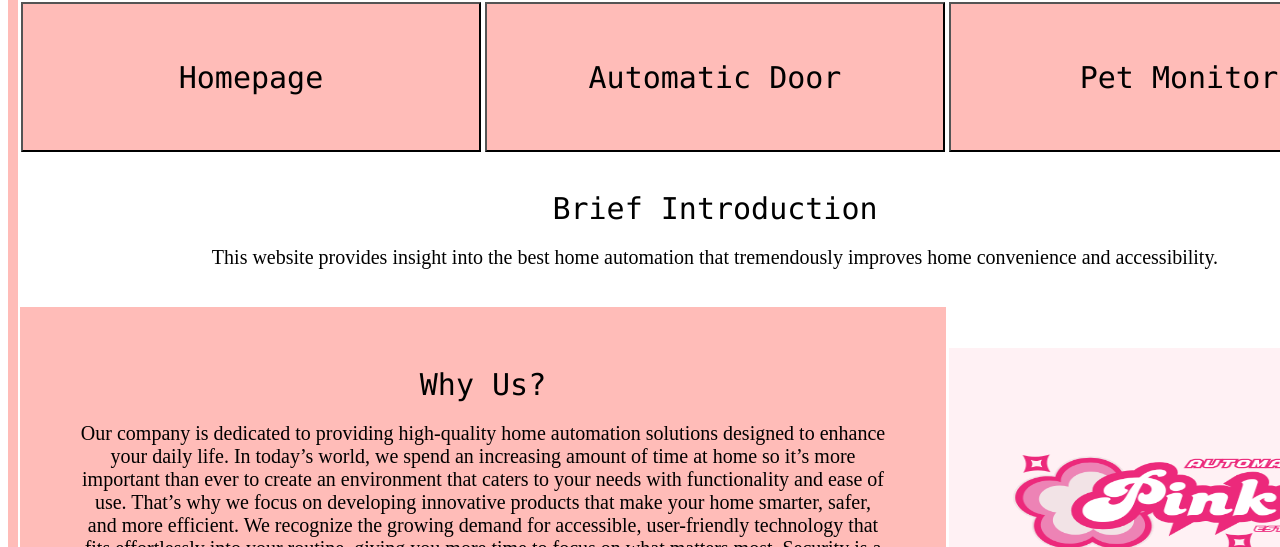
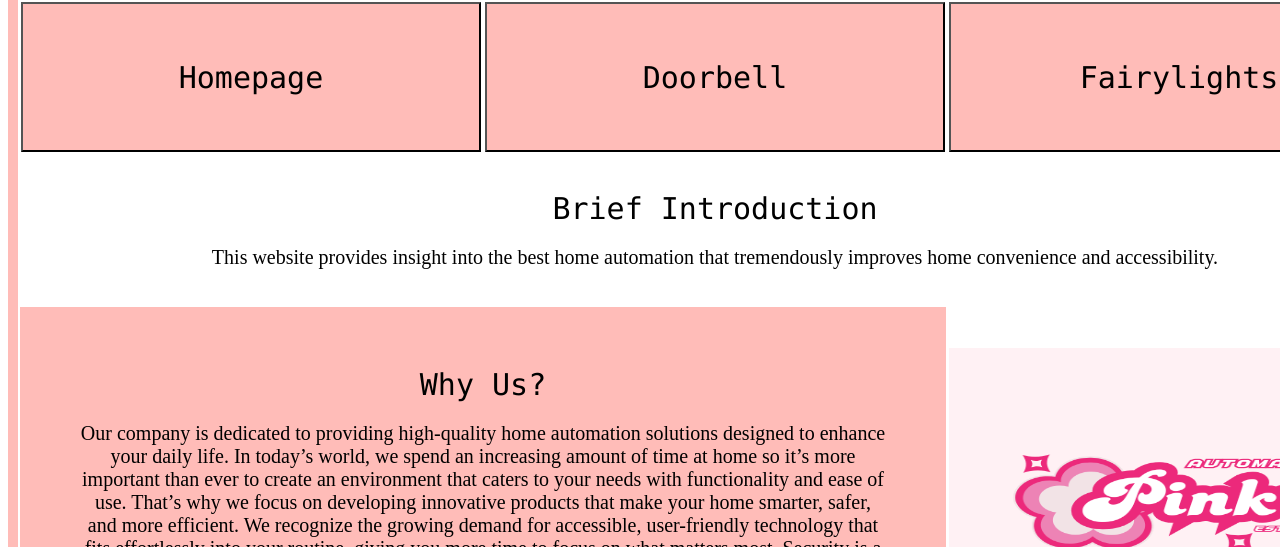
Before and after one commit to zssno/Microbit, a plain HTML site: page page4.html in a window 1280 px wide. Shown: the part 553-1100 px from the top of the page. Drawn offline with Linux system fonts and the light colour scheme.

Commit message:
Update page4.html

```diff
--- a/page4.html
+++ b/page4.html
@@ -19,14 +19,14 @@
     <td>
     <center>
         <a href=page2.html>
-            <button class="bigtext highlight box1">Automatic Door</button>
+            <button class="bigtext highlight box1">Doorbell</button>
         </a>
     </center>
     </td>
     <td>
     <center>
         <a href=page3.html>
-            <button class="bigtext highlight box1">Pet Monitor</button>
+            <button class="bigtext highlight box1">Fairylights</button>
         </a>
     </center>
     </td>
```
